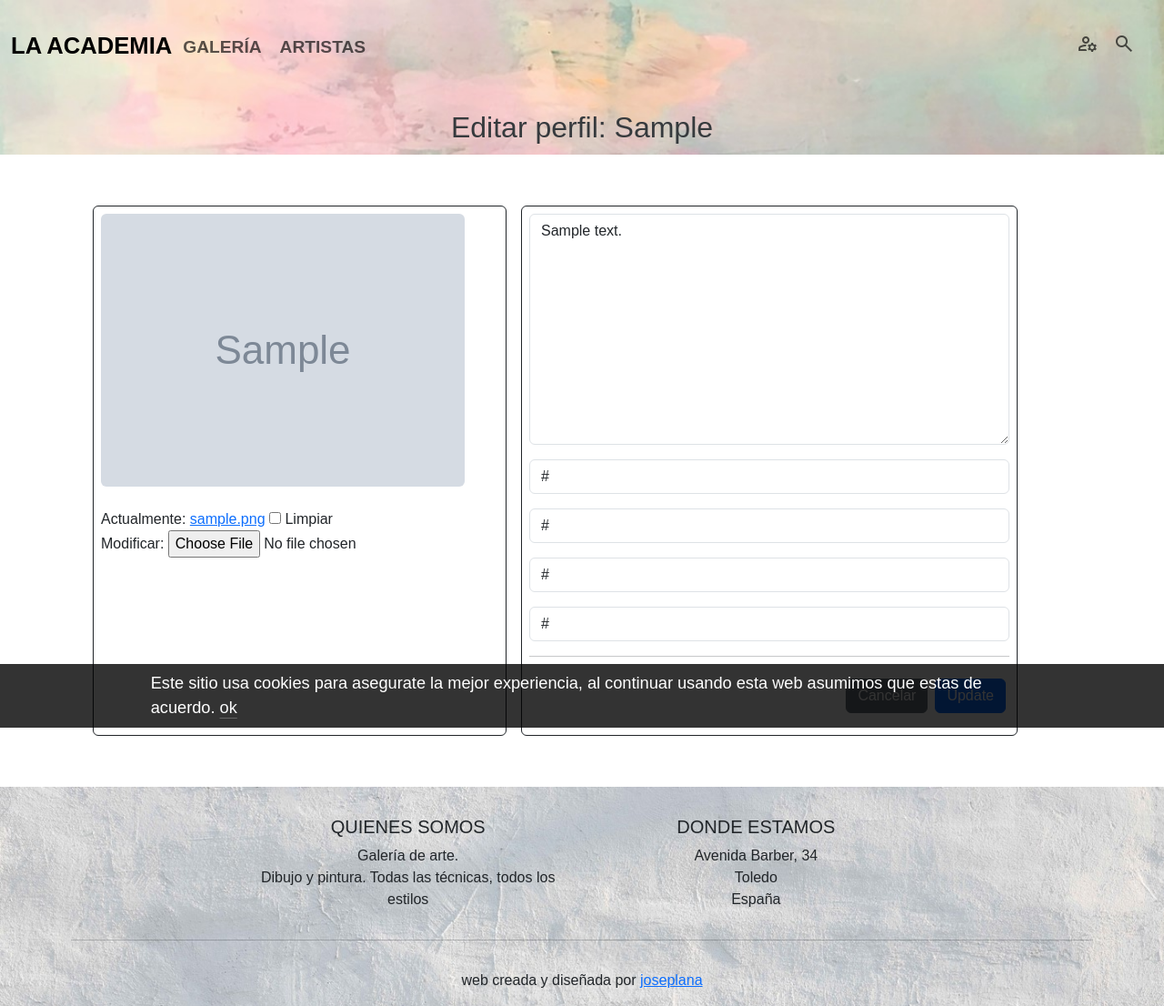
After one commit to phjose/artshop, a Django app: page /update_artist/1/ in a window 1280 px wide. The commit adds this page. Shown: the whole page at 91% size. Run offline with Django 4.2, Linux system fonts and the light colour scheme; a user stored in the database is signed in; tables that the repository leaves empty hold one stand-in row (values such as "Sample post"); grey boxes marked "Sample" are stand-in pictures; some libraries are stand-ins or nearby versions; some web fonts are replaced.

Commit message:
Update Artist / Painting List Artist

```diff
--- a/static/css/mystyles.css
+++ b/static/css/mystyles.css
@@ -121,6 +121,11 @@ body {
   opacity: 0.85;
 }
 
+.painting-image {
+  height: 100px;
+  width: 100px;
+}
+
 .cart-image {
   height: 100px;
   width: 100px;
--- a/store/forms.py
+++ b/store/forms.py
@@ -1,8 +1,52 @@
 from django import forms
+from django.forms import ModelForm
 from django.contrib.auth.models import User
-from django.contrib.auth.forms import UserCreationForm
+from django.contrib.auth.forms import UserCreationForm, UserChangeForm
+from store.models import Artist, Painting
 
-from store.models import Artist
+
+class UpdateArtistForm(UserChangeForm):
+    password = None
+    #email = forms.EmailField(label="", widget=forms.TextInput(attrs={'class': 'form-control', 'placeholder': 'Email Address'}))
+    #first_name = forms.CharField(label="", max_length=100, widget=forms.TextInput(attrs={'class': 'form-control', 'placeholder': 'First Name'}))
+    #last_name = forms.CharField(label="", max_length=100, widget=forms.TextInput(attrs={'class': 'form-control', 'placeholder': 'Last Name'}))
+
+    class Meta:
+        model = Artist
+        fields = ('bio', 'url', 'inst_url', 'fcbk_url', 'x_url', 'image')
+
+    def __init__(self, *args, **kwargs):
+        super(UpdateArtistForm, self).__init__(*args, **kwargs)
+
+        self.fields['bio'].widget.attrs['class'] = 'form-control'
+        self.fields['bio'].widget.attrs['placeholder'] = 'Bio'
+        self.fields['bio'].label = ''
+        self.fields['bio'].help_text = '<span class="form-text text-muted"><small>Not required. 150 characters or fewer. Letters, digits and @/./+/-/_ only.</small></span>'
+
+        self.fields['url'].widget.attrs['class'] = 'form-control'
+        self.fields['url'].widget.attrs['placeholder'] = 'URL Web'
+        self.fields['url'].label = ''
+
+        self.fields['inst_url'].widget.attrs['class'] = 'form-control'
+        self.fields['inst_url'].widget.attrs['placeholder'] = 'URL Instagram'
+        self.fields['inst_url'].label = ''
+
+        self.fields['fcbk_url'].widget.attrs['class'] = 'form-control'
+        self.fields['fcbk_url'].widget.attrs['placeholder'] = 'URL Facebook'
+        self.fields['fcbk_url'].label = ''
+
+        self.fields['x_url'].widget.attrs['class'] = 'form-control'
+        self.fields['x_url'].widget.attrs['placeholder'] = 'URL X'
+        self.fields['x_url'].label = ''
+
+
+class PaintingForm(ModelForm):
+    class Meta:
+        model = Painting
+        # fields = "__all__"
+        fields = ('name', 'description', 'support', 'technique', 'pheight', 'pwidth', 'category', 'price', 'available')
+
+
 
 
 class SignUpForm(UserCreationForm):
@@ -11,8 +55,8 @@ class SignUpForm(UserCreationForm):
     last_name = forms.CharField(label="", max_length=100, widget=forms.TextInput(attrs={'class': 'form-control', 'placeholder': 'Last Name'}))
 
     class Meta:
-       model = User
-       fields = ('username', 'first_name', 'last_name', 'email', 'password1', 'password2')
+        model = User
+        fields = ('username', 'first_name', 'last_name', 'email', 'password1', 'password2')
 
     def __init__(self, *args, **kwargs):
         super(SignUpForm, self).__init__(*args, **kwargs)
--- a/store/templates/store/artists.html
+++ b/store/templates/store/artists.html
@@ -14,11 +14,12 @@
         <div class="mx-1 my-1 p-0" style="width: 200px">
             {% if artist.image %}
             <!--<img class="img-fluid rounded-5 artist-img border border-black" src="{{ artist.image.url }}" alt="{{ artist }}">-->
-            <a href="{% url 'store:artist' artist.pk %}">
+            <a href="{% url 'store:artist_detail' artist.pk %}">
                 <img class="img-fluid object-fit-cover rounded" src="{{ artist.image.url }}" alt="{{ artist }}">
             </a>
             {% else %}
-            <img class="img-fluid object-fit-cover rounded" src="/../../media/background/bg-main-image-artist.jpg" alt="no image">
+            <!--<img class="img-fluid object-fit-cover rounded" src="/../../media/background/bg-main-image-artist.jpg" alt="no image">-->
+            <img class="figure-img img-fluid rounded" src="https://dummyimage.com/600x700/dee2e6/6c757d.jpg" alt="..." />
             {% endif %}
         </div>
         {% endfor %}
--- a/store/templates/store/painting_detail.html
+++ b/store/templates/store/painting_detail.html
@@ -27,7 +27,7 @@
             <hr class="hr" />
             <ul class="list-group list-group-flush">
                 <li class="list-group-item">
-                    <a href="{% url 'store:artist' painting.artist.pk%}" class="link-secondary link-offset-2 link-underline-opacity-0 link-underline-opacity-50-hover">
+                    <a href="{% url 'store:artist_detail' painting.artist.pk%}" class="link-secondary link-offset-2 link-underline-opacity-0 link-underline-opacity-50-hover">
                         <h4>{{painting.artist|title}}</h4>
                     </a>
                 </li>
--- /dev/null
+++ b/store/templates/store/update_artist.html
@@ -0,0 +1,42 @@
+{% extends "base.html" %}
+
+{% block page_content %}
+<div class="container-fluid py-5 taco" style="background-image: url(/../../media/background/bg-main-image-artist.jpg);">
+    <div class="container-fluid my-0 taco-espacio"></div>
+    <div class="container-fluid my-5 text-center taco-text">
+        <div class="row"></div>
+        <div class="col align-self-center">
+          <h2 class="user-select-none">Editar perfil: {{ user.artist|title }}</h2>
+        </div>
+    </div>
+</div>
+<form method="POST" action="{% url 'store:update_artist' user.artist.pk %}" enctype="multipart/form-data">
+{% csrf_token%}
+<div class="container px-4 px-lg-5 my-5">
+    <div class="row gx-4 gx-lg-5">
+        <div class="col-md-5 border border-dark rounded p-2 m-2">
+            <figure class="figure">
+                {% if user.artist.image %}
+                <img id="selectedImage" class="figure-img img-fluid rounded"  src="{{ user.artist.image.url }}" alt="{{ user.artist }}" />
+                {% else %}
+                <img class="figure-img img-fluid rounded" src="https://dummyimage.com/600x700/dee2e6/6c757d.jpg" alt="..." />
+                {% endif %}
+            </figure>
+            {{ artist_form.image }}
+        </div>
+        <div class="col-md-6 border border-dark rounded p-2 m-2">
+            <p class="lead">{{ artist_form.bio }}</p>
+            <p class="lead">{{ artist_form.url }}</p>
+            <p class="lead">{{ artist_form.inst_url }}</p>
+            <p class="lead">{{ artist_form.fcbk_url }}</p>
+            <p class="lead">{{ artist_form.x_url }}</p>
+            <hr class="my-2">
+            <div class="d-flex justify-content-end">
+                <a class="btn btn-secondary my-3 mx-1" href="{% url 'store:artist_detail' user.artist.id %}">Cancelar</a>
+                <button class="btn btn-primary my-3 mx-1">Update</button>
+            </div>
+        </div>
+    </div>
+</div>
+</form>
+{% endblock %}
--- a/store/urls.py
+++ b/store/urls.py
@@ -5,16 +5,22 @@ from store import views
 app_name = 'store'
 urlpatterns = [
     path('', views.index, name='index'),
+
     path('gallery/<int:page>/', views.gallery, name='gallery'),
+    # Detalle publico de pinturas por pk
+    path('painting/<int:pk>/', views.painting_detail, name='painting_detail'),
+    # Artist painting list
+    path('artist_paintings/<int:pk>/', views.artist_paintings, name='artist_paintings'),
+    # Add paintings from an Artist logged.
+    path('add_painting/', views.add_painting, name='add_painting'),
+
 
     # Listado publico de artistas
     path('artists/', views.artists, name='artists'),
-
     # Detalle publico de artistas por pk.
-    path('artists/<int:pk>/', views.artist, name='artist'),
-
-    # Detalle publico de pinturas por pk
-    path('painting/<int:pk>/', views.painting_detail, name='painting_detail'),
+    path('artists/<int:pk>/', views.artist_detail, name='artist_detail'),
+    # Update profile artist.
+    path('update_artist/<int:pk>/', views.update_artist, name='update_artist'),
 
     path('process/', views.process, name='process'),
     path('future/', views.future, name='future'),
--- a/store/views.py
+++ b/store/views.py
@@ -4,13 +4,9 @@ from django.shortcuts import render, get_object_or_404, redirect
 from django.contrib.auth import authenticate, login, logout
 from django.contrib import messages
 from django.contrib.auth.models import User
-from django.contrib.auth.forms import UserCreationForm, UserChangeForm
-from django.views.generic.list import ListView
-from django.views.generic.detail import DetailView
-from django.views.generic.edit import UpdateView
 
 from store.models import Painting, Artist
-from store.forms import SignUpForm
+from store.forms import SignUpForm, UpdateArtistForm, PaintingForm
 
 
 def index(request):
@@ -30,17 +26,52 @@ def gallery(request, page):
     return render(request, 'store/gallery.html', context)
 
 
+def artist_paintings(request, pk):
+    artist_paintings = Painting.objects.filter(artist=pk)
+    context = {'artist_paintings': artist_paintings}
+    return render(request, 'store/artist_paintings.html', context)
+
+
+def add_painting(request):
+    if request.method == 'POST':
+        painting_form = PaintingForm(request.POST)
+
+        if painting_form.is_valid():
+            painting_form.save()
+            return redirect(request, 'store/index.html', {})
+    else:
+        context = {'painting_form': PaintingForm}
+        return render(request, 'store/add_painting.html', context)
+
+
 def artists(request):
     artists = Artist.objects.order_by('user__username')
     context = {'artists': artists, 'session': request.session, }
     return render(request, 'store/artists.html', context)
 
 
-def artist(request, pk):
+def artist_detail(request, pk):
     artist = get_object_or_404(Artist, pk=pk)
     paintings = Painting.objects.filter(artist=pk)
     context = {'artist': artist, 'paintings': paintings, }
-    return render(request, 'store/artist.html', context)
+    return render(request, 'store/artist_detail.html', context)
+
+
+def update_artist(request, pk):
+
+    if request.user.is_authenticated:
+        current_user = User.objects.get(id=request.user.id)
+        current_artist = Artist.objects.get(pk=pk)
+        artist_form = UpdateArtistForm(request.POST or None, request.FILES or None, instance=current_artist)
+
+        if artist_form.is_valid():
+            artist_form.save()
+            login(request, current_user)
+            return redirect('store:artist_detail', pk=pk)
+        context = {'artist_form': artist_form, }
+        return render(request, 'store/update_artist.html', context)
+    else:
+        return redirect('store:index')
 
 
 def process(request):
@@ -112,7 +143,7 @@ def login_user(request):
 
         if user is not None:
             login(request, user)
-            return redirect('store:gallery', page=1)
+            return redirect('store:index')
         else:
             return redirect('store:login')
     else:
--- a/templates/base.html
+++ b/templates/base.html
@@ -53,21 +53,10 @@
                     </ul>
                     <ul class="navbar-nav me-2 mb-2 mb-lg-0">
                         {% if user.is_authenticated %}
-                        <li class="nav-item">
-                            <a class="nav-link" href="{% url 'store:logout' %}">
-                                <span class="material-symbols-outlined">logout</span>
-                            </a>
-                        </li>
-                        <li class="nav-item dropdown">
-                            <a class="nav-link dropdown-toggle" href="#" role="button" data-bs-toggle="dropdown" aria-expanded="false">
+                        <li class="nav-item dropdown dropstart">
+                            <a class="nav-link" data-bs-toggle="offcanvas" href="#offcanvasUser" role="button" aria-controls="offcanvasUser">
                                 <span class="material-symbols-outlined">manage_accounts</span>
                             </a>
-                            <ul class="dropdown-menu">
-                                {% if user.id == 1 %}
-                                <li><a class="dropdown-item" href="{% url 'admin:index' %}">Admin</a></li>
-                                {% endif %}
-                                <li><a class="dropdown-item" href="#">User: {{ user }}</a></li>
-                            </ul>
                         </li>
                         {% else %}
                         <li class="nav-item">
@@ -104,7 +93,7 @@
     <div class="container-fluid pt-4 burrito-footer" style="background-image: url(/../../media/background/bg-main-image-footer.jpg);">
         <!-- SEPARADOR DE PIE -->
         <div class="container-lg pt-2 px-2">
-            <div class="row border-bottom border-black text-center justify-content-center">
+            <div class="row text-center justify-content-center">
                 <div class="col col-12 col-md-4">
                     <h5>QUIENES SOMOS</h5>
                     <p>Galería de arte.<br/>
@@ -119,6 +108,7 @@
                     <p>Avenida Barber, 34<br/>Toledo<br/>España</p>
                 </div>
             </div>
+            <hr class="hr">
             <div class="row text-center pt-3 px-3">
                 <p>web creada y diseñada por <a href="mailto:phjose@gmail.com">joseplana</a></p>
             </div>
@@ -140,7 +130,7 @@
     </div>
     <!-- Cookies -->
 
-    <!-- Modals -->
+    <!-- Modals & offcanvas-->
     <div class="modal fade" id="loginModal" tabindex="-1" aria-labelledby="loginModalLabel" aria-hidden="true">
         <div class="modal-dialog modal-dialog-centered">
             <div class="modal-content">
@@ -164,7 +154,7 @@
         </div>
     </div>
 
-    <div class="offcanvas offcanvas-end" tabindex="-1" id="offcanvasSearch" aria-labelledby="offcanvasSearchLabel">
+    <div class="offcanvas offcanvas-top" tabindex="-1" id="offcanvasSearch" aria-labelledby="offcanvasSearchLabel">
         <div class="offcanvas-body">
             <form class="m-3" method="POST" action="{% url 'store:search' %}">
                 {% csrf_token %}
@@ -175,10 +165,23 @@
         </div>
     </div>
 
+    <div class="offcanvas offcanvas-end" tabindex="-1" id="offcanvasUser" aria-labelledby="offcanvasUserLabel">
+        <div class="offcanvas-body">
+            {% if user.is_authenticated %}
+            <ul class="navbar-nav">
+                <li class="nav-item border-bottom border-dark"><a class="nav-link disabled" href="#">{{ user|title }}</a></li>
+                {% if user.id == 1 %}
+                <li class="nav-item"><a class="nav-link" href="{% url 'admin:index' %}">Admin</a></li>
+                {% else %}
+                <li class="nav-item"><a class="nav-link" href="{% url 'store:update_artist' user.artist.pk %}">Update profile</a></li>
+                <li class="nav-item"><a class="nav-link" href="{% url 'store:artist_paintings' user.artist.pk %}">Paintings</a></li>
+                {% endif %}
+                <li class="nav-item"><a class="nav-link" href="{% url 'store:logout' %}">Logout</a></li>
+            </ul>
+            {% endif %}
+        </div>
+    </div>
     <!-- Modals -->
-
-
-
 
     <!-- jQuery -->
     <!--<script src="https://ajax.googleapis.com/ajax/libs/jquery/3.7.1/jquery.min.js"></script>-->
```
Also changed, not shown: store/models.py (+4 -3 lines), store/templates/store/add_painting.html (added, +26 -0 lines), store/templates/store/artist_detail.html (renamed from store/templates/store/artist.html, +10 -1 lines), store/templates/store/artist_paintings.html (added, +39 -0 lines), media/uploads/artist/autorretratofortuny.jpg (deleted), media/uploads/artist/frida.jpg (deleted), media/uploads/artist/frida_tsMZYQd.jpg (deleted), media/uploads/artist/velazquez_abAnMbz.jpg (renamed from media/uploads/artist/velazquez.jpg), media/uploads/artist/velazquez_abAnMbz_7rHrq6N.jpg (added), store/migrations/0016_remove_painting_image2_remove_painting_image3_and_more.py (added), store/migrations/0017_artist_url.py (added).
